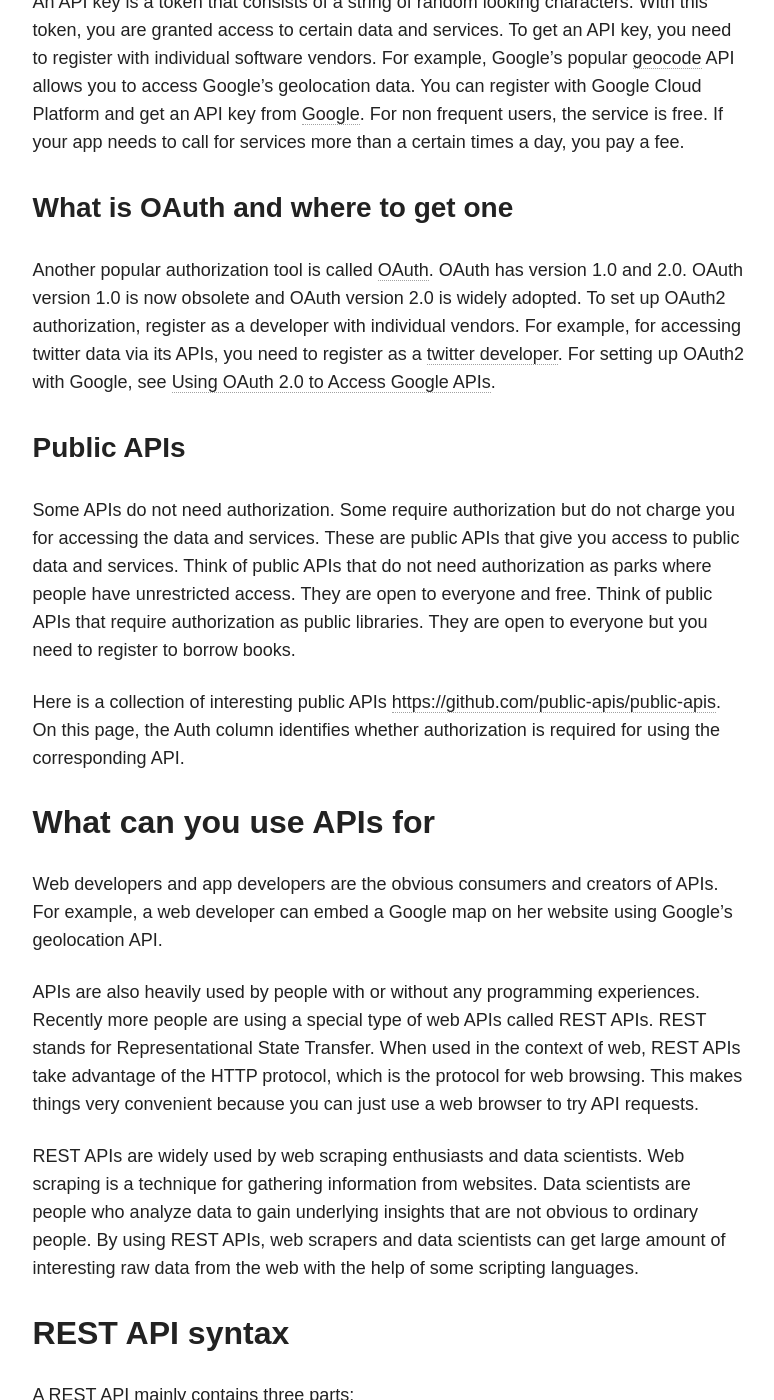
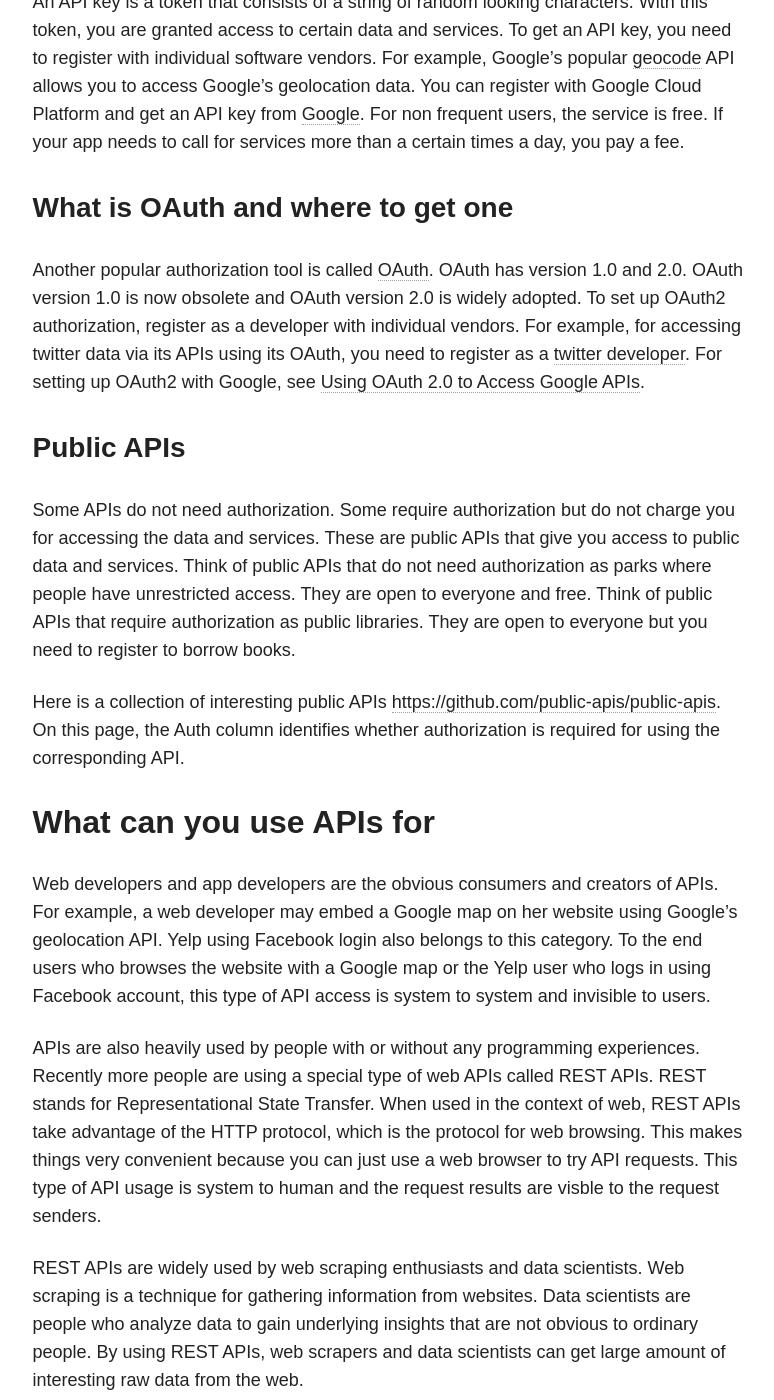
Before and after one commit to taolicd/taolicd.github.io, a Jekyll site: the page built from _posts/blog/2019-08-08-Intro_API_blog.md, in a window 1280 px wide and 1400 px high, scrolled down 1789 px. Shown: the whole window, without its empty margins (347-1121 px from the left). Built offline with Jekyll 4.4.1, drawn with Linux system fonts in a browser that asks for light colours; our own code applies the rules of GitHub Pages for plain Markdown files; comment, search, counter and statistics services are not loaded; some of the changed text lies outside the part shown.

Commit message:
revisions

```diff
--- a/_posts/blog/2019-08-08-Intro_API_blog.md
+++ b/_posts/blog/2019-08-08-Intro_API_blog.md
@@ -27,7 +21,7 @@ Because APIs use data and services from other applications, it is important that
 
 In the example of using Facebook account to log into Yelp, first you are directed to your Facebook login and asked for your Facebook credential. This is the authentication step. After the authentication is successful, you are asked whether you authorize Yelp to use your Facebook login. Upon confirmation, you are logged in using your Facebook credential and redirected to Yelp.
 
-Each software vendor has its own portal to grant access to its API services and monitor API usages. Typically API assumers[^1] need to pay for accessing private data and services. Think of this transaction as checking in a hotel. You pay an agreed fee and you get a hotel room key, which allows you have access to the room and amenities for a certain period based on agreed upon conditions.
+Each software vendor has its own portal to grant users access to its API services and monitor API usages. Typically API assumers[^1] need to pay for accessing private data and services. Think of this transaction as checking in a hotel. You pay an agreed fee and you get a hotel room key, which allows you have access to the room and amenities for a certain period based on agreed upon conditions.
 
 There are several API authorization methods. The most common ones are API keys and OAuth. Some APIs support multiple authorization methods.
 
@@ -37,7 +31,7 @@ An API key is a token that consists of a string of random looking characters. Wi
 
 ###  What is OAuth and where to get one
 
-Another popular authorization tool is called [OAuth](https://en.wikipedia.org/wiki/OAuth). OAuth has version 1.0 and 2.0. OAuth version 1.0 is now obsolete and OAuth version 2.0 is widely adopted. To set up OAuth2 authorization, register as a developer with individual vendors. For example, for accessing twitter data via its APIs, you need to register as a [twitter developer](https://developer.twitter.com/en/docs/authentication/overview). For setting up OAuth2 with Google, see [Using OAuth 2.0 to Access Google APIs](https://developers.google.com/identity/protocols/oauth2).
+Another popular authorization tool is called [OAuth](https://en.wikipedia.org/wiki/OAuth). OAuth has version 1.0 and 2.0. OAuth version 1.0 is now obsolete and OAuth version 2.0 is widely adopted. To set up OAuth2 authorization, register as a developer with individual vendors. For example, for accessing twitter data via its APIs using its OAuth, you need to register as a [twitter developer](https://developer.twitter.com/en/docs/authentication/overview). For setting up OAuth2 with Google, see [Using OAuth 2.0 to Access Google APIs](https://developers.google.com/identity/protocols/oauth2).
 
 ### Public APIs
 
@@ -48,11 +42,11 @@ Here is a collection of interesting public APIs [https://github.com/public-apis/
 
 ##  What can you use APIs for
 
-Web developers and app developers are the obvious consumers and creators of APIs. For example, a web developer can embed a Google map  on her website using Google's geolocation API.
+Web developers and app developers are the obvious consumers and creators of APIs. For example, a web developer may embed a Google map  on her website using Google's geolocation API. Yelp using Facebook login also belongs to this category. To the end users who browses the website with a Google map or the Yelp user who logs in using Facebook account, this type of API access is system to system and invisible to users.
 
-APIs are also heavily used by people with or without any programming experiences. Recently more people are using a special type of web APIs called REST APIs. REST stands for Representational State Transfer. When used in the context of web, REST APIs take advantage of the HTTP protocol, which is the protocol for web browsing. This makes things very convenient because you can just use a web browser to try API requests.
+APIs are also heavily used by people with or without any programming experiences. Recently more people are using a special type of web APIs called REST APIs. REST stands for Representational State Transfer. When used in the context of web, REST APIs take advantage of the HTTP protocol, which is the protocol for web browsing. This makes things very convenient because you can just use a web browser to try API requests. This type of API usage is system to human and the request results are visble to the request senders.
 
-REST APIs are widely used by web scraping enthusiasts and data scientists. Web scraping is a technique for gathering information from websites. Data scientists are people who analyze data to gain underlying insights that are not obvious to ordinary people. By using REST APIs, web scrapers and data scientists can get large amount of interesting raw data from the web with the help of some scripting languages.
+REST APIs are widely used by web scraping enthusiasts and data scientists. Web scraping is a technique for gathering information from websites. Data scientists are people who analyze data to gain underlying insights that are not obvious to ordinary people. By using REST APIs, web scrapers and data scientists can get large amount of interesting raw data from the web.
 
 ## REST API syntax
 
```
Also changed, not shown: other parts of _posts/blog/2019-08-08-Intro_API_blog.md (+2 -8 lines).
